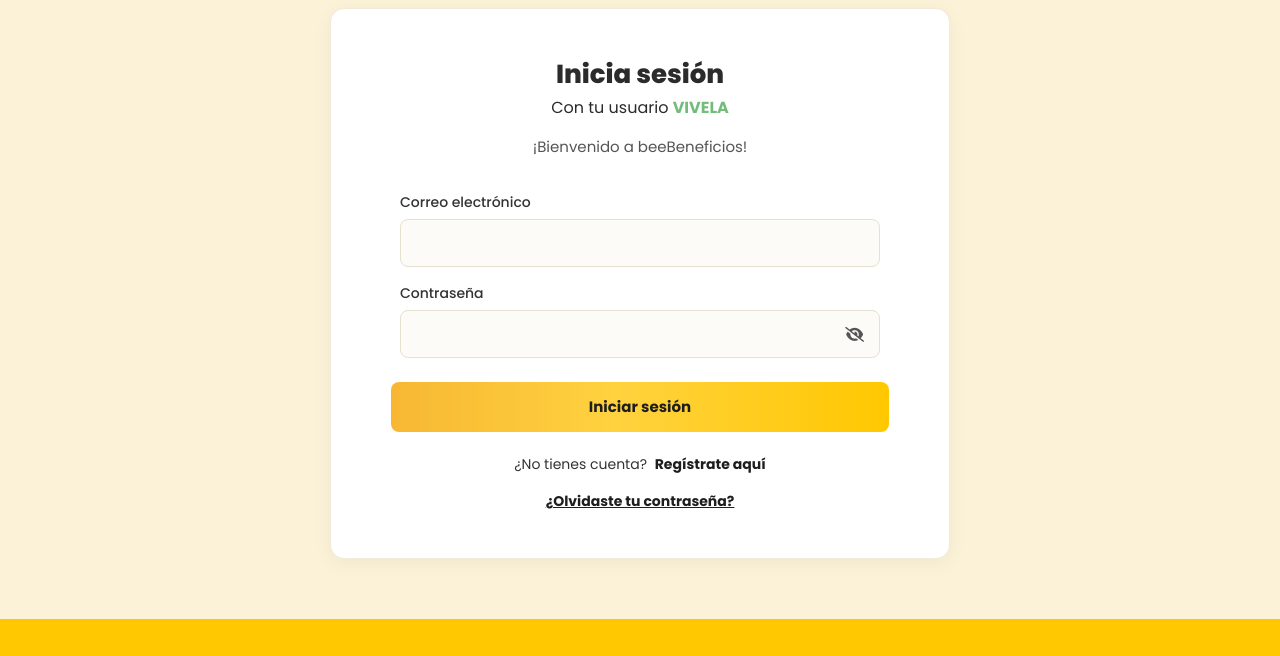
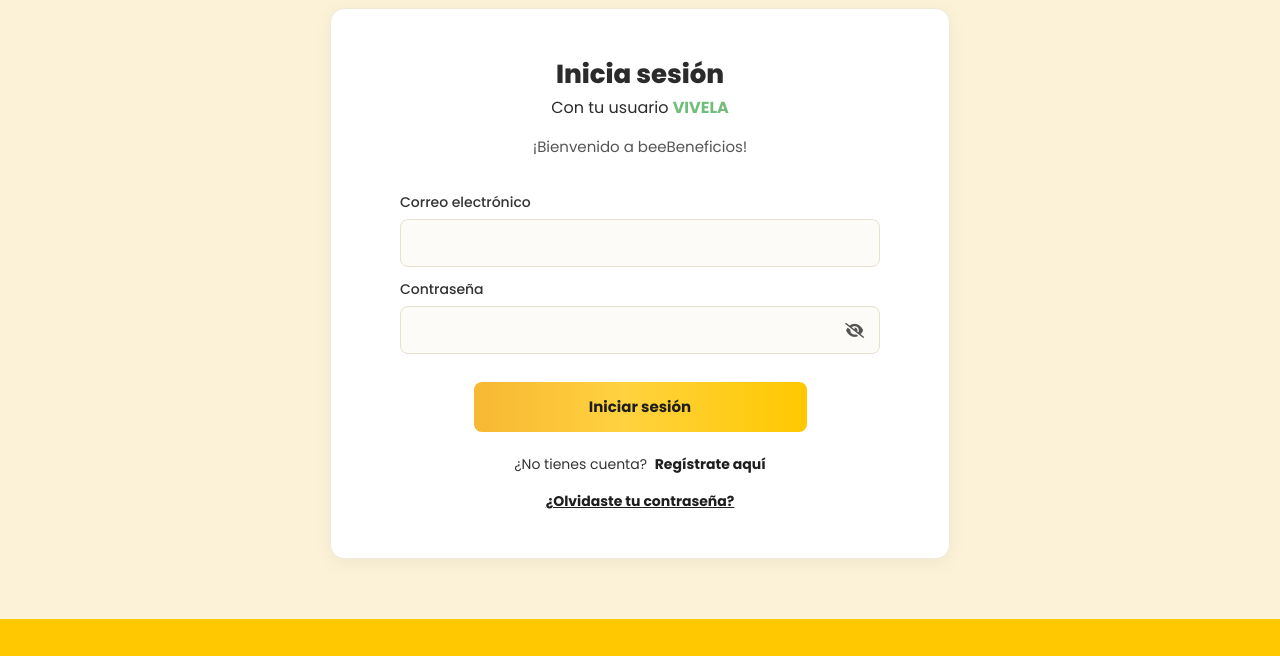
Before and after one commit to beebeneficios/beebeeneficios, a plain HTML site: page index.html in a window 1280 px wide. Shown: the part 128-784 px from the top of the page. Drawn offline with nearby package versions, Linux system fonts and the light colour scheme; no server answers.

Commit message:
prueba 5

```diff
--- a/index.html
+++ b/index.html
@@ -52,6 +52,7 @@
       max-width: 480px;
       margin-left: auto;
       margin-right: auto;
+      margin-bottom: 12px;
     }
 
     .form-group label { display: block; font-size: 14px; font-weight: 500; color: #333; margin-bottom: 6px; }
@@ -79,6 +80,13 @@
       background: linear-gradient(90deg, #F7B733 0%, #FFD23F 45%, #FFC800 100%);
       color: #1e1e1e; font-weight: 700; font-size: 15px;
       margin-top: 8px; transition: filter .2s ease;
+    }
+    .login-card form .btn-login {
+      display: block;
+      width: calc(100% - 11em);
+      margin-top: 28px;
+      margin-left: auto;
+      margin-right: auto;
     }
     /*.login-card form > .btn-login {
       display: block;
@@ -361,7 +369,7 @@
             <div class="invalid-feedback error" id="input-password-error">Contraseña incorrecta</div>
           </div>
 
-          <button type="button" id="btn-ingresar" class="btn-login w-100">Iniciar sesión</button>
+          <button type="button" id="btn-ingresar" class="btn-login">Iniciar sesión</button>
 
           <div class="link-registro">
             ¿No tienes cuenta?
```
